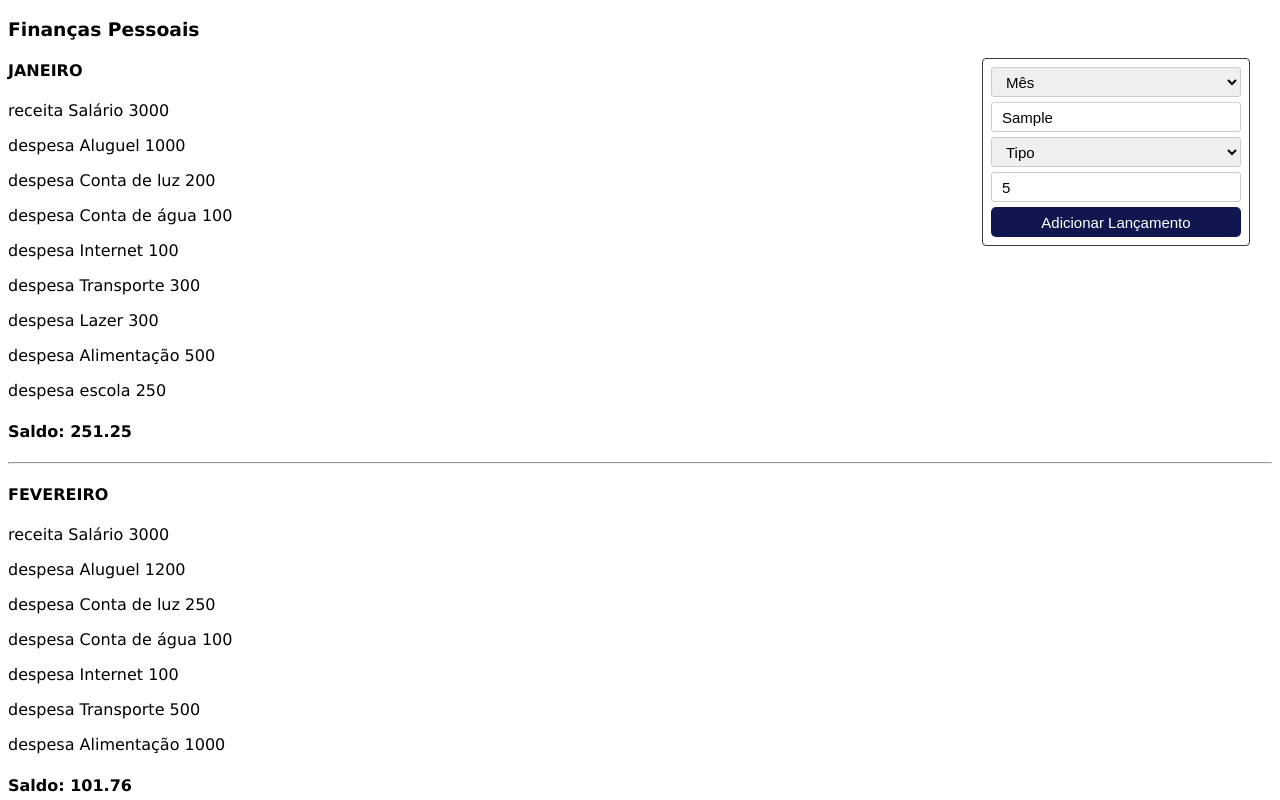
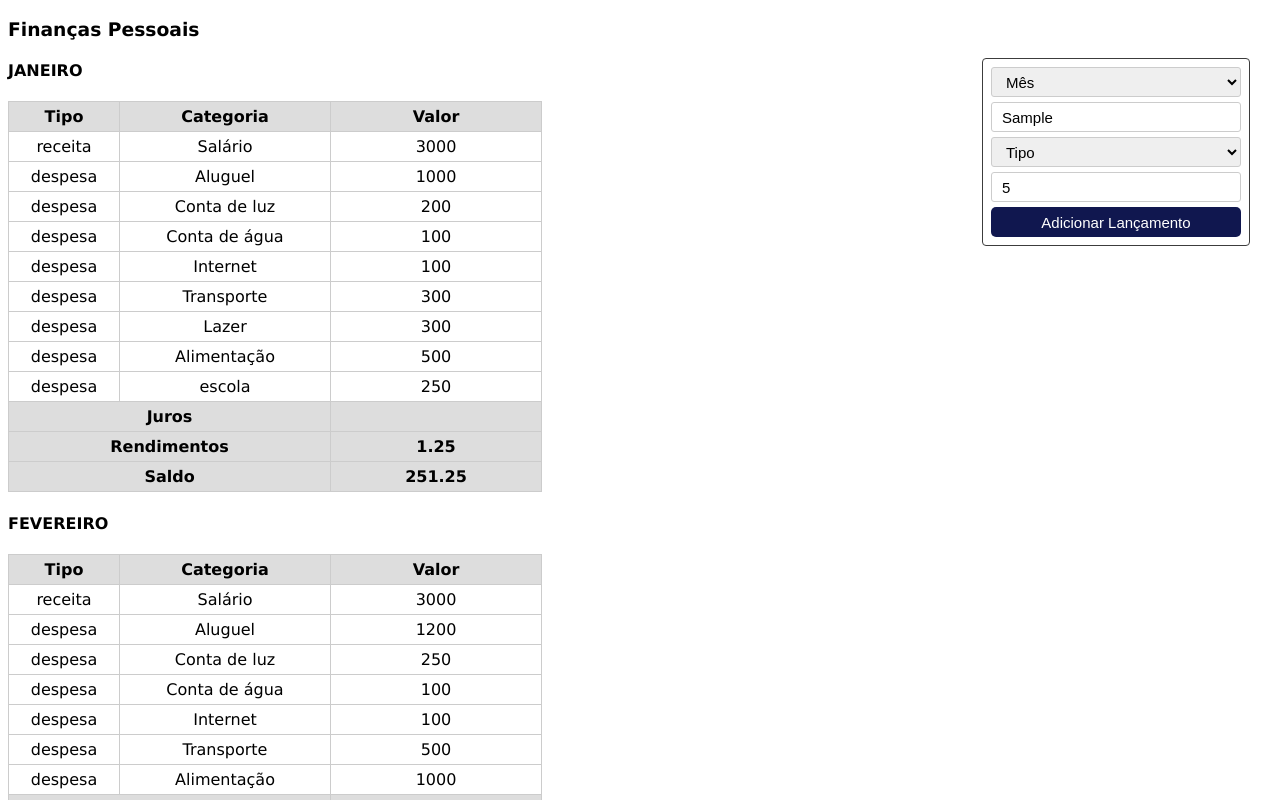
Before and after one commit to montalvas/js-helloworld, a plain HTML site: page index.html in a window 1280 px wide. Both pictures are taken after typing "Sample", "5" into the empty fields and a click on the button "Adicionar Lançamento". Shown: the top 800 px of the page. Drawn offline with Linux system fonts and the light colour scheme.

Commit message:
Estilizando dados na tabela

```diff
--- a/ano.js
+++ b/ano.js
@@ -11,6 +11,15 @@ class Ano {
         this.meses.push(novoMes);
     }
 
+    adicionarLancamento(nomeMes, lancamento) {
+        for (mes of this.meses) {
+            if (nomeMes === mes.nome) {
+                mes.adicionarLancamento(lancamento);
+                break;
+            }
+        }
+    }
+
     calcularSaldo() {
         let saldoInicial = 0;
 
--- a/index.html
+++ b/index.html
@@ -53,6 +53,27 @@
             font-size: 15px;
         }
 
+        table, tr, td, th {
+            border: 1px solid #ccc;
+            border-collapse: collapse;
+        }
+
+        table > tr > td,
+        table > tr > th {
+            width: 100px;
+            padding: 5px;
+            text-align: center;
+        }
+
+        table > tr > th {
+            background-color: #ddd;
+        }
+
+        table > tr > td:nth-child(2),
+        table > tr > th:nth-child(2) {
+            width: 200px;
+        }
+
     </style>
 </head>
 <body>
@@ -60,26 +81,17 @@
 
     <div class="form-lancamento">
         <select id="mes">
-            <option value="" selected disabled>Mês</option>
-            <option value="janeiro">janeiro</option>
-            <option value="fevereiro">fevereiro</option>
-            <option value="março">março</option>
-            <option value="abril">abril</option>
-            <option value="maio">maio</option>
-            <option value="junho">junho</option>
-            <option value="julho">julho</option>
-            <option value="agosto">agosto</option>
-            <option value="setembro">setembro</option>
-            <option value="outubro">outubro</option>
-            <option value="novembro">novembro</option>
-            <option value="dezembro">dezembro</option>
+            <option disabled selected value="">Mês</option>
         </select>
+
         <input type="text" id="categoria" placeholder="Categoria">
+
         <select id="tipo">
             <option disabled selected value="">Tipo</option>
             <option value="receita">receita</option>
             <option value="despesa">despesa</option>
         </select>
+
         <input type="number" id="valor" placeholder="Valor" min="0">
         <button id="btn-add-lancamento">Adicionar Lançamento</button>
     </div>
--- a/main.js
+++ b/main.js
@@ -48,6 +48,15 @@ function addElement(parent, elementType, text) {
     parent.appendChild(element);
 }
 
+function cabecalhoTabela() {
+    const linha = document.createElement("tr");
+    addElement(linha, "th", "Tipo");
+    addElement(linha, "th", "Categoria");
+    addElement(linha, "th", "Valor");
+
+    return linha
+}
+
 function renderizar() {
     const app = document.getElementById("app");
     if (app.firstChild) app.firstChild.remove();
@@ -57,13 +66,37 @@ function renderizar() {
     for (mes of ano.meses) {
         addElement(painel, "h4", mes.nome.toUpperCase());
 
+        const tabelaLancamentos = document.createElement("table");
+        tabelaLancamentos.appendChild(cabecalhoTabela());
+
         for (lancamento of mes.lancamentos) {
-            const informacoesLancamento = `${lancamento.tipo} ${lancamento.categoria} ${lancamento.valor}`
-            addElement(painel, "p", informacoesLancamento);
+            const linha = document.createElement("tr");
+            addElement(linha, "td", lancamento.tipo);
+            addElement(linha, "td", lancamento.categoria);
+            addElement(linha, "td", lancamento.valor);
+
+            tabelaLancamentos.appendChild(linha);
         }
 
-        addElement(painel, "h4", "Saldo: " + mes.balancoDoMes.saldo);
-        addElement(painel, "hr");
+        painel.appendChild(tabelaLancamentos);
+
+        const linhaJuros = document.createElement("tr");
+        addElement(linhaJuros, "th", "Juros");
+        linhaJuros.firstChild.colSpan = 2;
+        addElement(linhaJuros, "th", mes.balancoDoMes.juros);
+        tabelaLancamentos.appendChild(linhaJuros);
+
+        const linhaRendimentos = document.createElement("tr");
+        addElement(linhaRendimentos, "th", "Rendimentos");
+        linhaRendimentos.firstChild.colSpan = 2;
+        addElement(linhaRendimentos, "th", mes.balancoDoMes.rendimentos);
+        tabelaLancamentos.appendChild(linhaRendimentos);
+
+        const linhaSaldo = document.createElement("tr");
+        addElement(linhaSaldo, "th", "Saldo");
+        linhaSaldo.firstChild.colSpan = 2;
+        addElement(linhaSaldo, "th", mes.balancoDoMes.saldo);
+        tabelaLancamentos.appendChild(linhaSaldo);
     }
 
     app.appendChild(painel);
@@ -71,25 +104,15 @@ function renderizar() {
 
 renderizar();
 
-function recebeOuCriaMes(nomeMes) {
-    for (mes of ano.meses) {
-        if (mes.nome === nomeMes) return mes
-    }
-
-    return new Mes(nomeMes);
-}
-
 function novoLancamento() {
     const nomeMes = document.getElementById("mes").value;
     const categoria = document.getElementById("categoria").value;
     const tipo = document.getElementById("tipo").value;
     const valor = Number(document.getElementById("valor").value);
 
-    const novoMes = recebeOuCriaMes(nomeMes);
-    novoMes.adicionarLancamento(new Lancamento(categoria, tipo, valor));
+    ano.adicionarLancamento(nomeMes, new Lancamento (categoria, tipo, valor));
+    ano.calcularSaldo();
 
-    ano.adicionarMes(novoMes);
-    ano.calcularSaldo();
     renderizar();
 
     document.getElementById("mes").value = "";
@@ -100,3 +123,10 @@ function novoLancamento() {
 
 const button = document.getElementById("btn-add-lancamento");
 button.addEventListener('click', novoLancamento);
+
+const selectMes = document.getElementById("mes");
+for (mes of ano.meses) {
+    const option = document.createElement("option");
+    option.text = mes.nome;
+    selectMes.add(option);
+}
```
